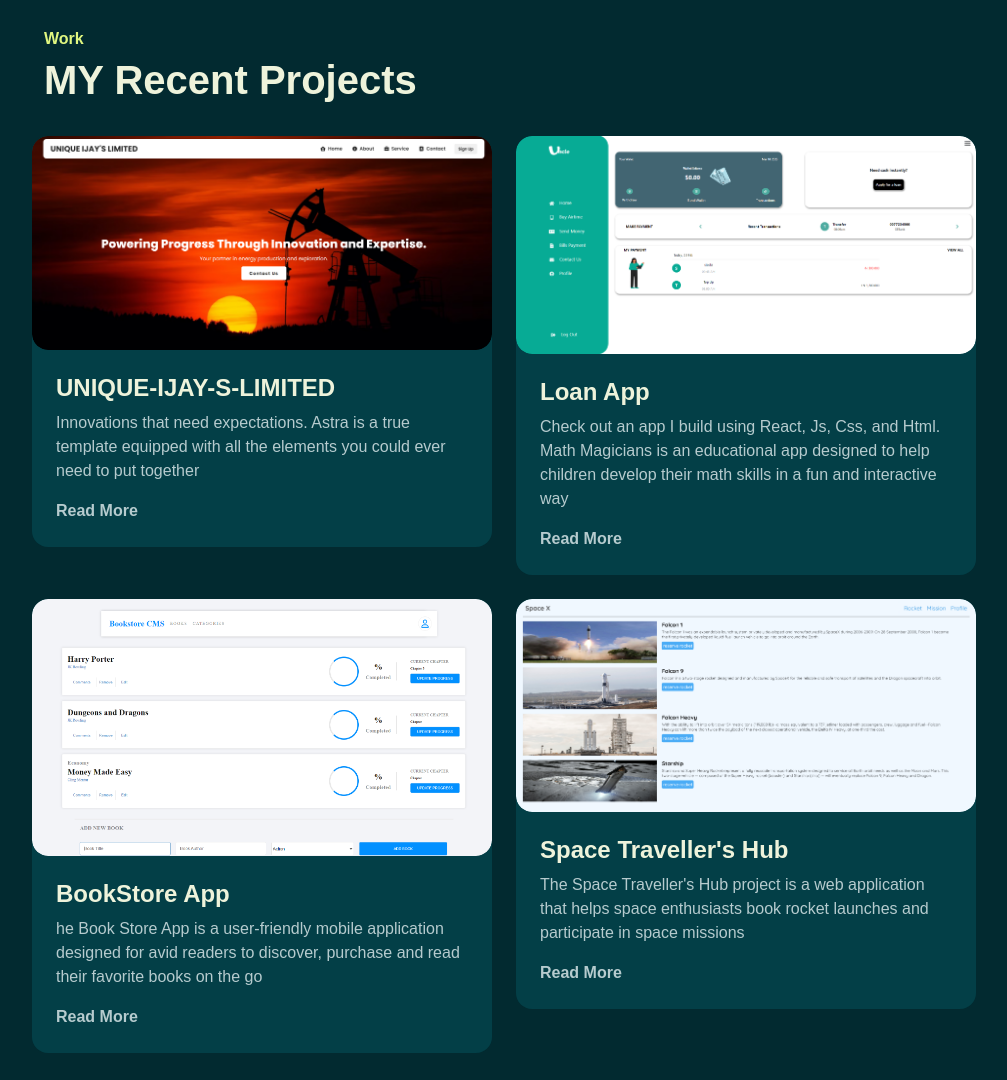
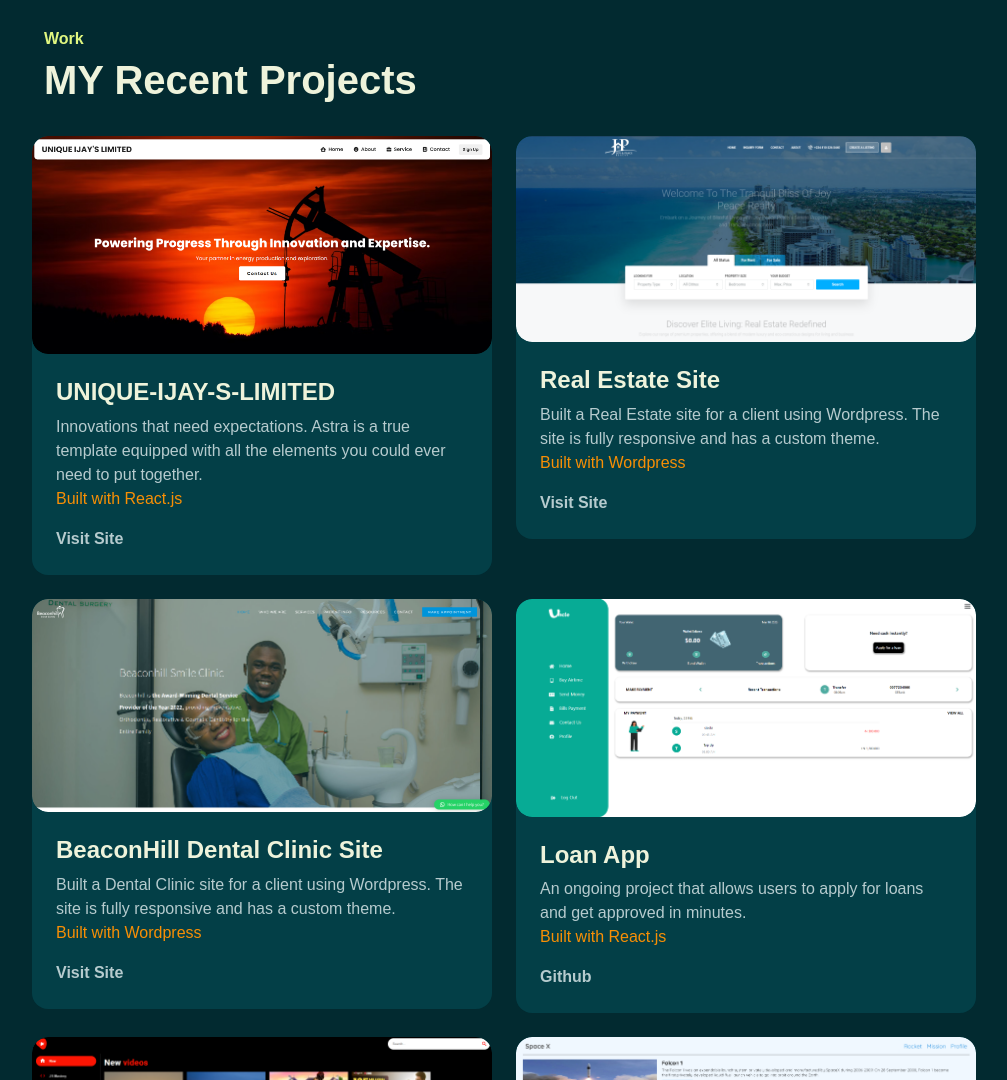
Before and after one commit to Mekuseo/Kanu-Portfolio, a plain HTML site: page index.html in a window 1280 px wide. Shown: the part 1720-2800 px from the top of the page, without its empty margins (256-1263 px from the left). Drawn offline with Linux system fonts and the light colour scheme; files whose address does not match are found by name; a web font is replaced by a local one.

Commit message:
portfolio update

```diff
--- a/assets/css/style.css
+++ b/assets/css/style.css
@@ -136,6 +136,7 @@ img {
 .link-custom {
   font-weight: 700;
   position: relative;
+  padding-right: 20px;
 }
 
 .link-custom::after{
--- a/index.html
+++ b/index.html
@@ -225,7 +225,7 @@
               <div class="card-custom-image rounded-4">
                 <img
                   class="rounded-4"
-                  src="./assets/images/unique-ijay.png"
+                  src="./assets/images/unique.png"
                   alt=""
                 />
               </div>
@@ -234,9 +234,49 @@
                 <p>
                   Innovations that need expectations. Astra is a true template
                   equipped with all the elements you could ever need to put
-                  together
+                  together. <br> <span style="color:rgb(248, 143, 5)">Built with React.js</span>
                 </p>
-                <a href="#" class="link-custom">Read More</a>
+                <a href="https://uniqueijayslimited.com" class="link-custom">Visit Site</a>
+              </div>
+            </div>
+          </div>
+
+          <div class="col-md-6" data-aos="fade-up" data-aos-delay="300">
+            <div class="card-custom rounded-4 bg-base shadow-effect">
+              <div class="card-custom-image rounded-4">
+                <img
+                  class="rounded-4"
+                  src="./assets/images/realty.png"
+                  alt=""
+                />
+              </div>
+              <div class="card-custom-content p-4">
+                <h4>Real Estate Site</h4>
+                <p>
+                  Built a Real Estate site for a client using Wordpress. The site is fully responsive and has a custom theme.
+                  <br> <span style="color:rgb(248, 143, 5)">Built with Wordpress</span>
+                </p>
+                <a href="http://www.joypeacerealty.com/" class="link-custom">Visit Site</a>
+              </div>
+            </div>
+          </div>
+
+          <div class="col-md-6" data-aos="fade-up" data-aos-delay="300">
+            <div class="card-custom rounded-4 bg-base shadow-effect">
+              <div class="card-custom-image rounded-4">
+                <img
+                  class="rounded-4"
+                  src="./assets/images/BEACONHILL.png"
+                  alt=""
+                />
+              </div>
+              <div class="card-custom-content p-4">
+                <h4>BeaconHill Dental Clinic Site</h4>
+                <p>
+                  Built a Dental Clinic site for a client using Wordpress. The site is fully responsive and has a custom theme.
+                  <br> <span style="color:rgb(248, 143, 5)">Built with Wordpress</span>
+                </p>
+                <a href="https://beaconhillsmile.com/" class="link-custom">Visit Site</a>
               </div>
             </div>
           </div>
@@ -253,11 +293,11 @@
               <div class="card-custom-content p-4">
                 <h4>Loan App</h4>
                 <p>
-                  Check out an app I build using React, Js, Css, and Html. Math
-                  Magicians is an educational app designed to help children
-                  develop their math skills in a fun and interactive way
+                  An ongoing project that allows users to apply for loans and
+                  get approved in minutes.
+                  <br> <span style="color:rgb(248, 143, 5)">Built with React.js</span>
                 </p>
-                <a href="#" class="link-custom">Read More</a>
+                <a href="https://github.com/Mekuseo/Loan-App/tree/login" class="link-custom">Github</a>
               </div>
             </div>
           </div>
@@ -267,18 +307,19 @@
               <div class="card-custom-image rounded-4">
                 <img
                   class="rounded-4"
-                  src="./assets/images/bookstore.png"
+                  src="./assets/images/youtube.png"
                   alt=""
                 />
               </div>
               <div class="card-custom-content p-4">
-                <h4>BookStore App</h4>
+                <h4>Youtube-Clone App</h4>
                 <p>
-                  he Book Store App is a user-friendly mobile application
-                  designed for avid readers to discover, purchase and read their
-                  favorite books on the go
+                  A Youtube clone app that allows users to search for videos
+                  using the Youtube API.
+                  <br> <span style="color:rgb(248, 143, 5)">Built with React.js</span>
                 </p>
-                <a href="#" class="link-custom">Read More</a>
+                <a href="https://youtube-clone-haal.onrender.com" class="link-custom">Visite Site</a>
+                <a href="https://github.com/Mekuseo/youtube-clone" class="link-custom">Github File</a>
               </div>
             </div>
           </div>
```
Also changed, not shown: assets/images/BEACONHILL.png (added), assets/images/realty.png (added), assets/images/unique.png (added), assets/images/youtube.png (added).
